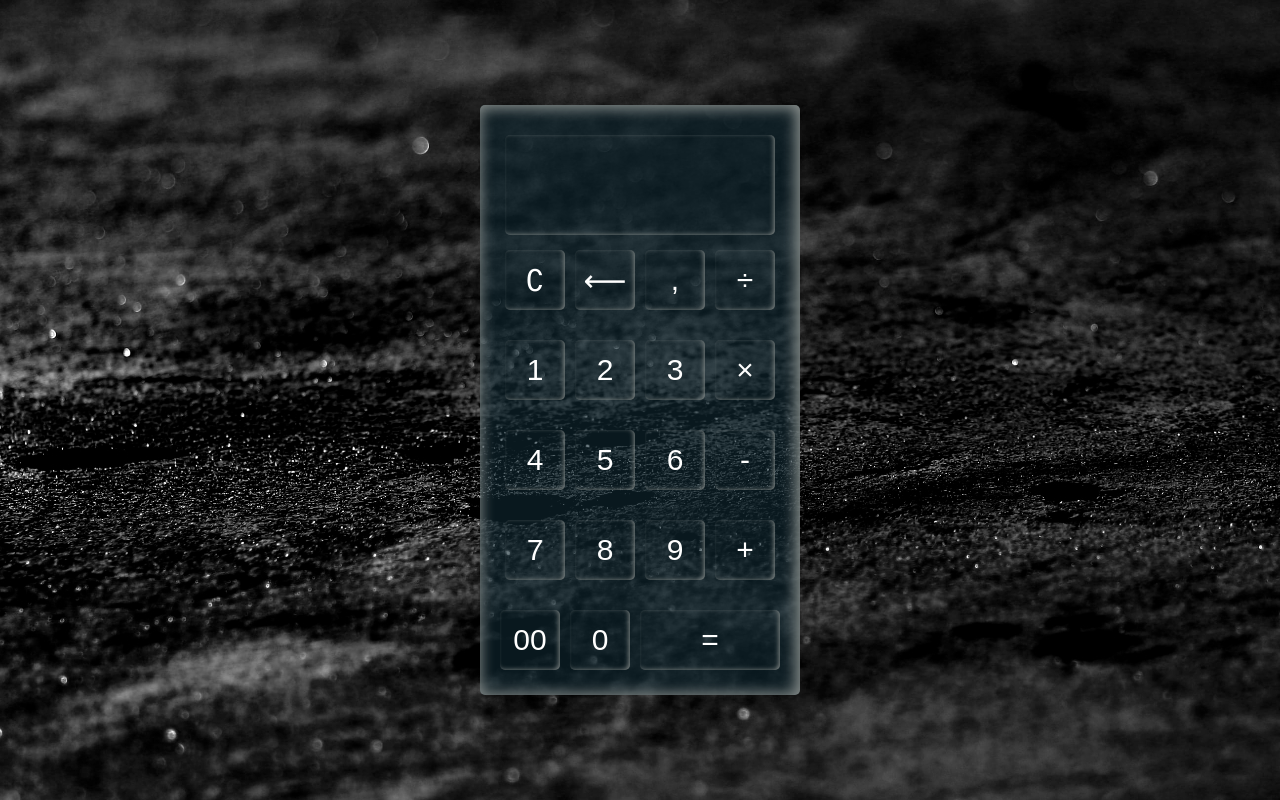
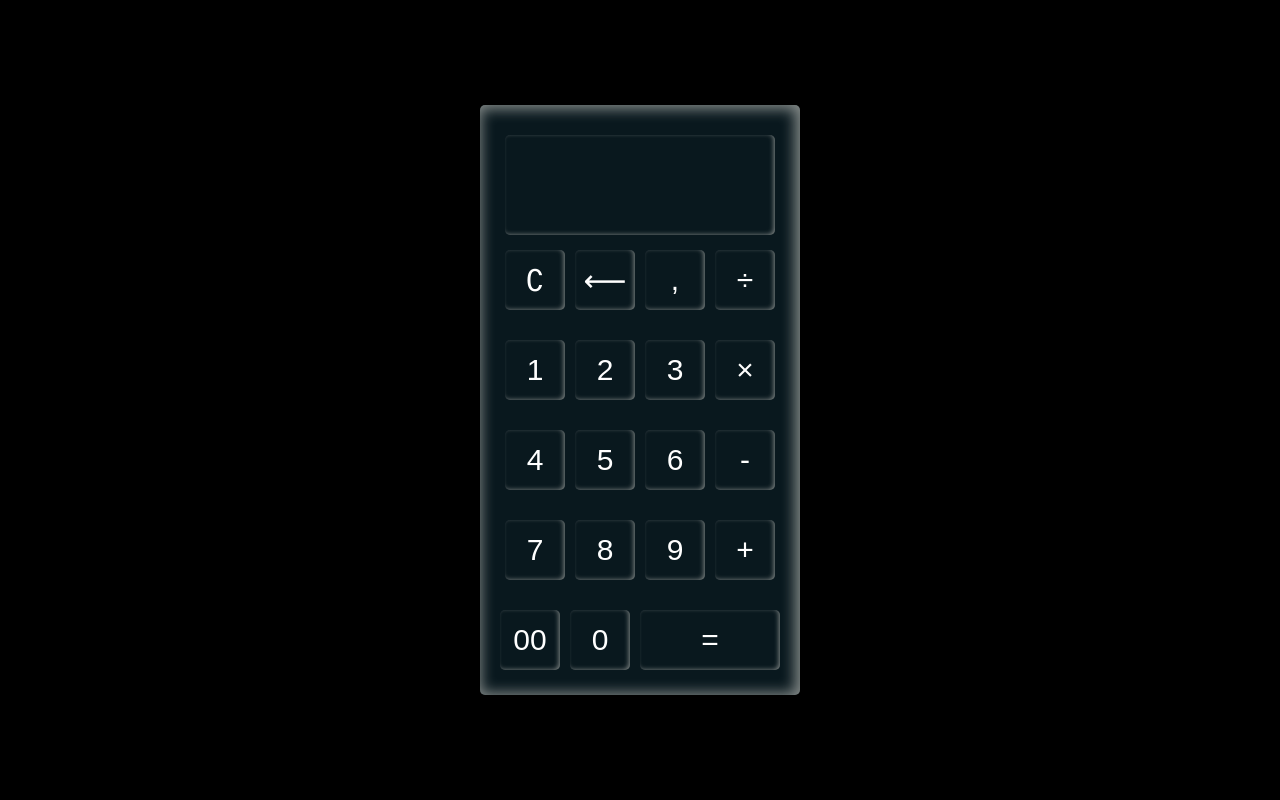
Before and after one commit to BadarauMarius/Calculator2.0, a plain HTML site: page index.html in a window 1280 px wide. Drawn offline with Linux system fonts and the light colour scheme.

Commit message:
I replace de backgroung img with color

```diff
--- a/CSS/style.css
+++ b/CSS/style.css
@@ -6,7 +6,8 @@
 
 body {
     font-family: 'Roboto Condensed', sans-serif;
-    background-image: url(/ASSETS/img/background.jpg) ;
+    /* background-image: url(/ASSETS/img/background.jpg) ; */
+    background-color: black;
 }
 
 #container {
@@ -32,7 +33,7 @@ body {
 #display {
     width: 270px;
     height: 100px;
-    margin:auto;
+    margin: auto;
     text-align: right;
     box-shadow:inset -2px -1px 5px -1px #858b89;
     border: 1px;
```
